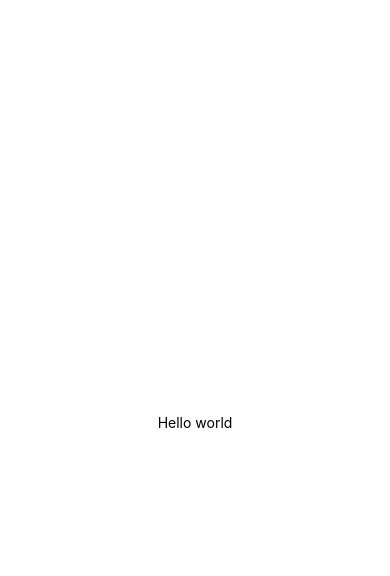
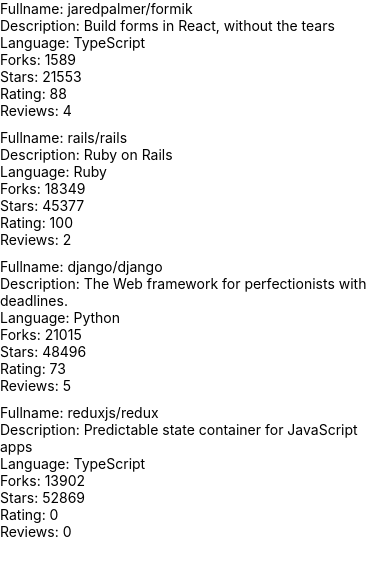
Before and after one commit to bryanparmelee/rate-repository-app, a React Native app: screen / in a window 390 px wide. Shown: the top 576 px of the page. Built offline with nearby package versions, Linux system fonts and the light colour scheme.

Commit message:
Exercise 10.3

```diff
--- a/App.js
+++ b/App.js
@@ -1,20 +1,7 @@
-import { StatusBar } from "expo-status-bar";
-import { StyleSheet, Text, View } from "react-native";
+import Main from "./src/components/Main";
 
-export default function App() {
-  return (
-    <View style={styles.container}>
-      <Text>Hello world</Text>
-      <StatusBar style="auto" />
-    </View>
-  );
-}
+const App = () => {
+  return <Main />;
+};
 
-const styles = StyleSheet.create({
-  container: {
-    flex: 1,
-    backgroundColor: "#fff",
-    alignItems: "center",
-    justifyContent: "center",
-  },
-});
+export default App;
--- a/package.json
+++ b/package.json
@@ -16,7 +16,8 @@
     "react": "18.2.0",
     "react-dom": "18.2.0",
     "react-native": "0.73.4",
-    "react-native-web": "~0.19.6"
+    "react-native-web": "~0.19.6",
+    "expo-constants": "~15.4.5"
   },
   "devDependencies": {
     "@babel/core": "^7.12.9",
--- /dev/null
+++ b/src/components/Main.jsx
@@ -0,0 +1,22 @@
+import Constants from "expo-constants";
+import { StyleSheet, View } from "react-native";
+
+import RepositoryList from "./RepositoryList";
+
+const styles = StyleSheet.create({
+  container: {
+    marginTop: Constants.statusBarHeight,
+    flexGrow: 1,
+    flexShrink: 1,
+  },
+});
+
+const Main = () => {
+  return (
+    <View style={styles.container}>
+      <RepositoryList />
+    </View>
+  );
+};
+
+export default Main;
--- /dev/null
+++ b/src/components/RepositoryItem.jsx
@@ -0,0 +1,34 @@
+import { View, Text } from "react-native";
+
+const RepositoryItem = ({ props }) => {
+  const {
+    fullName,
+    description,
+    language,
+    forksCount,
+    stargazersCount,
+    ratingAverage,
+    reviewCount,
+  } = props;
+
+  return (
+    <View>
+      <Text>
+        Fullname: {fullName}
+        {"\n"}
+        Description: {description}
+        {"\n"}
+        Language: {language}
+        {"\n"}
+        Forks: {forksCount}
+        {"\n"}
+        Stars: {stargazersCount}
+        {"\n"}
+        Rating: {ratingAverage} {"\n"}
+        Reviews: {reviewCount}
+      </Text>
+    </View>
+  );
+};
+
+export default RepositoryItem;
--- /dev/null
+++ b/src/components/RepositoryList.jsx
@@ -0,0 +1,71 @@
+import { StyleSheet, FlatList, View } from "react-native";
+
+import RepositoryItem from "./RepositoryItem";
+
+const styles = StyleSheet.create({
+  separator: {
+    height: 10,
+  },
+});
+
+const repositories = [
+  {
+    id: "jaredpalmer.formik",
+    fullName: "jaredpalmer/formik",
+    description: "Build forms in React, without the tears",
+    language: "TypeScript",
+    forksCount: 1589,
+    stargazersCount: 21553,
+    ratingAverage: 88,
+    reviewCount: 4,
+    ownerAvatarUrl: "https://avatars2.githubusercontent.com/u/4060187?v=4",
+  },
+  {
+    id: "rails.rails",
+    fullName: "rails/rails",
+    description: "Ruby on Rails",
+    language: "Ruby",
+    forksCount: 18349,
+    stargazersCount: 45377,
+    ratingAverage: 100,
+    reviewCount: 2,
+    ownerAvatarUrl: "https://avatars1.githubusercontent.com/u/4223?v=4",
+  },
+  {
+    id: "django.django",
+    fullName: "django/django",
+    description: "The Web framework for perfectionists with deadlines.",
+    language: "Python",
+    forksCount: 21015,
+    stargazersCount: 48496,
+    ratingAverage: 73,
+    reviewCount: 5,
+    ownerAvatarUrl: "https://avatars2.githubusercontent.com/u/27804?v=4",
+  },
+  {
+    id: "reduxjs.redux",
+    fullName: "reduxjs/redux",
+    description: "Predictable state container for JavaScript apps",
+    language: "TypeScript",
+    forksCount: 13902,
+    stargazersCount: 52869,
+    ratingAverage: 0,
+    reviewCount: 0,
+    ownerAvatarUrl: "https://avatars3.githubusercontent.com/u/13142323?v=4",
+  },
+];
+
+const ItemSeparator = () => <View style={styles.separator} />;
+
+const RepositoryList = () => {
+  return (
+    <FlatList
+      data={repositories}
+      ItemSeparatorComponent={ItemSeparator}
+      renderItem={({ item }) => <RepositoryItem props={item} />}
+      keyExtractor={(item) => item.id}
+    />
+  );
+};
+
+export default RepositoryList;
```
Also changed, not shown: 1 other file (tests, documents, lock files or other folders).
